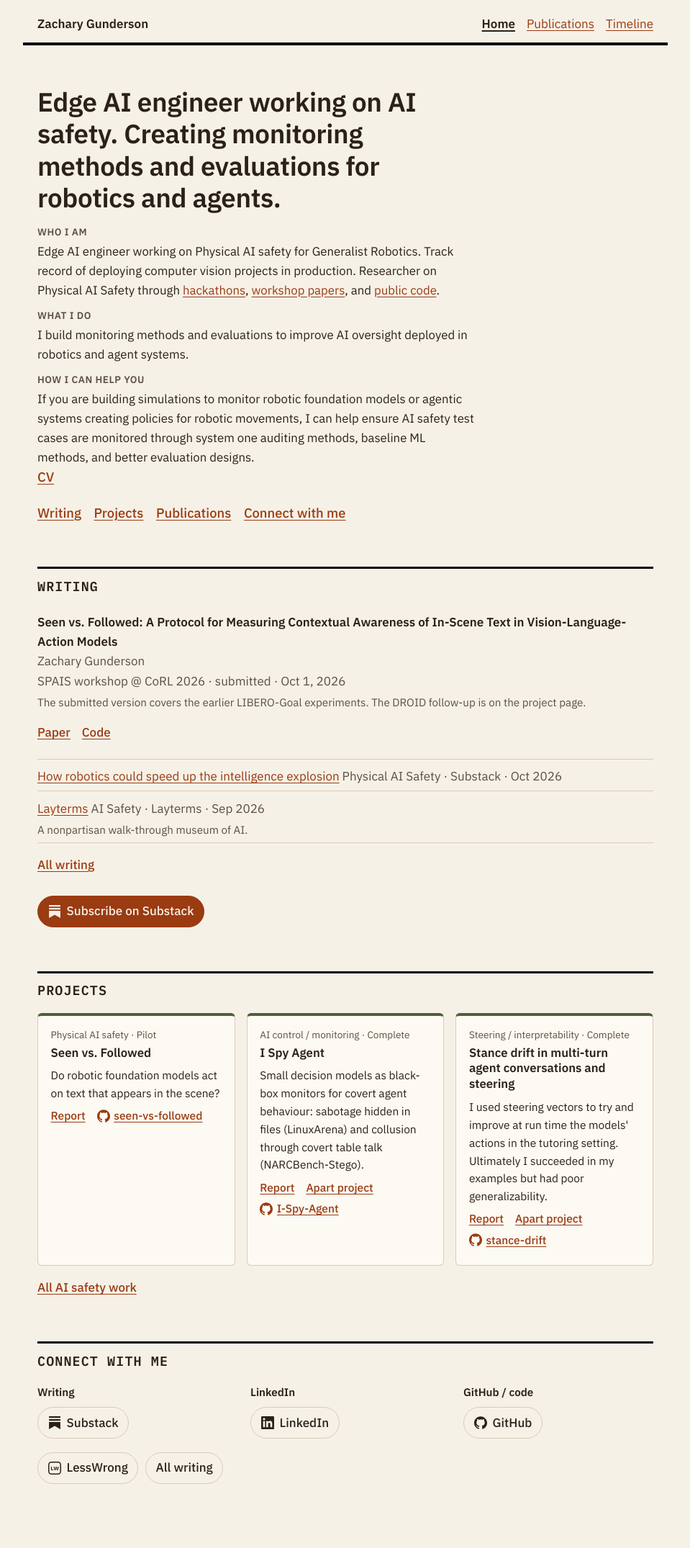
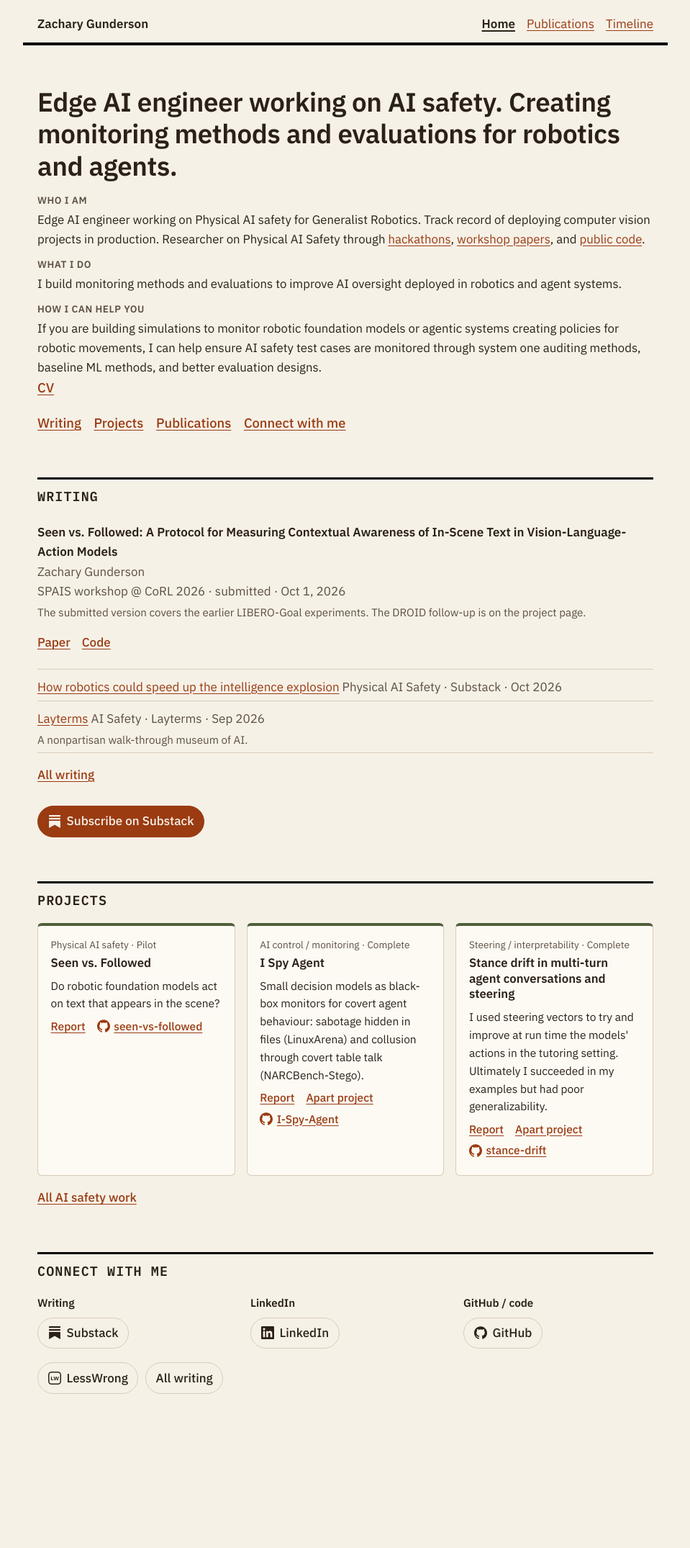
Before and after one commit to Ztgunderson/Ztgunderson.github.io, a Jekyll site: the page built from index.html, in a window 1280 px wide. Shown: the whole page at 72% size, without its empty margins (160-1119 px from the left). Built offline with Jekyll 4.4.1, drawn with Linux system fonts in a browser that asks for light colours; after the commit the page ends 2025 px from its top, so only the background shows below that.

Commit message:
Intro: use the full column width so it wraps like the other sections
Co-Authored-By: Claude Sonnet 5.5 <noreply@anthropic.com>

```diff
--- a/assets/site.css
+++ b/assets/site.css
@@ -62,7 +62,7 @@ a:focus-visible { outline: 2px solid var(--blue); outline-offset: 3px; border-ra
 
 main { max-width: 56rem; margin: 0 auto; padding: 0 1.25rem 5rem; }
 
-.intro { padding: 3.5rem 0 1rem; max-width: var(--measure); }
+.intro { padding: 3.5rem 0 1rem; }
 .intro h1 { font-size: 2.4rem; max-width: 18ch; line-height: 1.1; font-weight: 600; margin: 0 0 0.75rem; letter-spacing: -0.01em; }
 .intro p { color: var(--muted); font-size: 1.15rem; margin: 0; }
 
@@ -236,7 +236,7 @@ html { scrollbar-color: var(--blue) transparent; scrollbar-width: thin; }
 .writing li { padding: 0.35rem 0; border-bottom: 1px solid var(--rule); }
 
 /* Now banner, scope line, post summaries (Neel-style home) */
-.now { margin: 0 0 2rem; padding: 0.75rem 1rem; border-left: 3px solid var(--blue); background: var(--blue-wash); max-width: var(--measure); }
+.now { margin: 0 0 2rem; padding: 0.75rem 1rem; border-left: 3px solid var(--blue); background: var(--blue-wash); }
 .now strong { margin-right: 0.4rem; }
 .intro p.scope-line { color: var(--ink); font-size: 1.05rem; margin-top: 0.6rem; }
 .post-sum { margin: 0.2rem 0 0; color: var(--muted); font-size: 0.95rem; }
@@ -246,8 +246,8 @@ html { scrollbar-color: var(--blue) transparent; scrollbar-width: thin; }
 .headshot { grid-row: 1 / span 6; border-radius: 50%; object-fit: cover; width: 140px; height: 140px; }
 @media (max-width: 600px) { .intro.has-photo { display: block; } .headshot { width: 96px; height: 96px; margin-bottom: 1rem; } }
 .bio { color: var(--ink) !important; font-size: 1rem !important; margin-top: .8rem !important; }
-.audiences dt { font-weight: 600; margin-top: .8rem; } .audiences dd { margin: .2rem 0 0; color: var(--muted); max-width: var(--measure); }
-.short-bio { max-width: var(--measure); color: var(--muted); }
+.audiences dt { font-weight: 600; margin-top: .8rem; } .audiences dd { margin: .2rem 0 0; color: var(--muted); }
+.short-bio { color: var(--muted); }
 
 /* Labelled icon buttons */
 .social { list-style: none; padding: 0 !important; margin: .5rem 0 0; display: flex; flex-wrap: wrap; gap: .6rem; }
@@ -263,7 +263,7 @@ a.social-btn:hover { border-color: var(--blue); color: var(--blue); }
 .connect-groups { display: grid; grid-template-columns: repeat(auto-fit, minmax(14rem, 1fr)); gap: 1rem 2rem; }
 .connect-groups h3 { margin: 0 0 .2rem; font-size: .95rem; }
 .intro p.pitch { color: var(--ink); margin-top: .8rem; }
-.pitch3 { margin: 1rem 0 0; max-width: var(--measure); }
+.pitch3 { margin: 1rem 0 0; }
 .pitch3 dt { font-weight: 600; font-size: .85rem; text-transform: uppercase; letter-spacing: .04em; color: var(--muted); margin-top: .7rem; }
 .pitch3 dd { margin: .15rem 0 0; color: var(--ink); font-size: 1.05rem; }
 .repo-link { display: inline-flex; align-items: center; gap: .35rem; }
@@ -291,4 +291,4 @@ time { white-space: nowrap; }
 .pin { font: 600 0.7rem var(--mono); text-transform: uppercase; letter-spacing: 0.06em; border: 1px solid var(--moss); color: var(--moss); border-radius: 999px; padding: 0 0.45rem; margin-left: 0.4rem; }
 
 /* The mission line is the page's h1; the name is already in the site header */
-.intro h1.mission { font-size: clamp(1.7rem, 4.5vw, 2.3rem); max-width: 26ch; line-height: 1.2; font-weight: 600; letter-spacing: -0.01em; color: var(--ink); margin: 0 0 0.75rem; }
+.intro h1.mission { max-width: none; font-size: clamp(1.7rem, 3.2vw, 2.3rem); line-height: 1.2; font-weight: 600; letter-spacing: -0.01em; color: var(--ink); margin: 0 0 0.75rem; }
```
